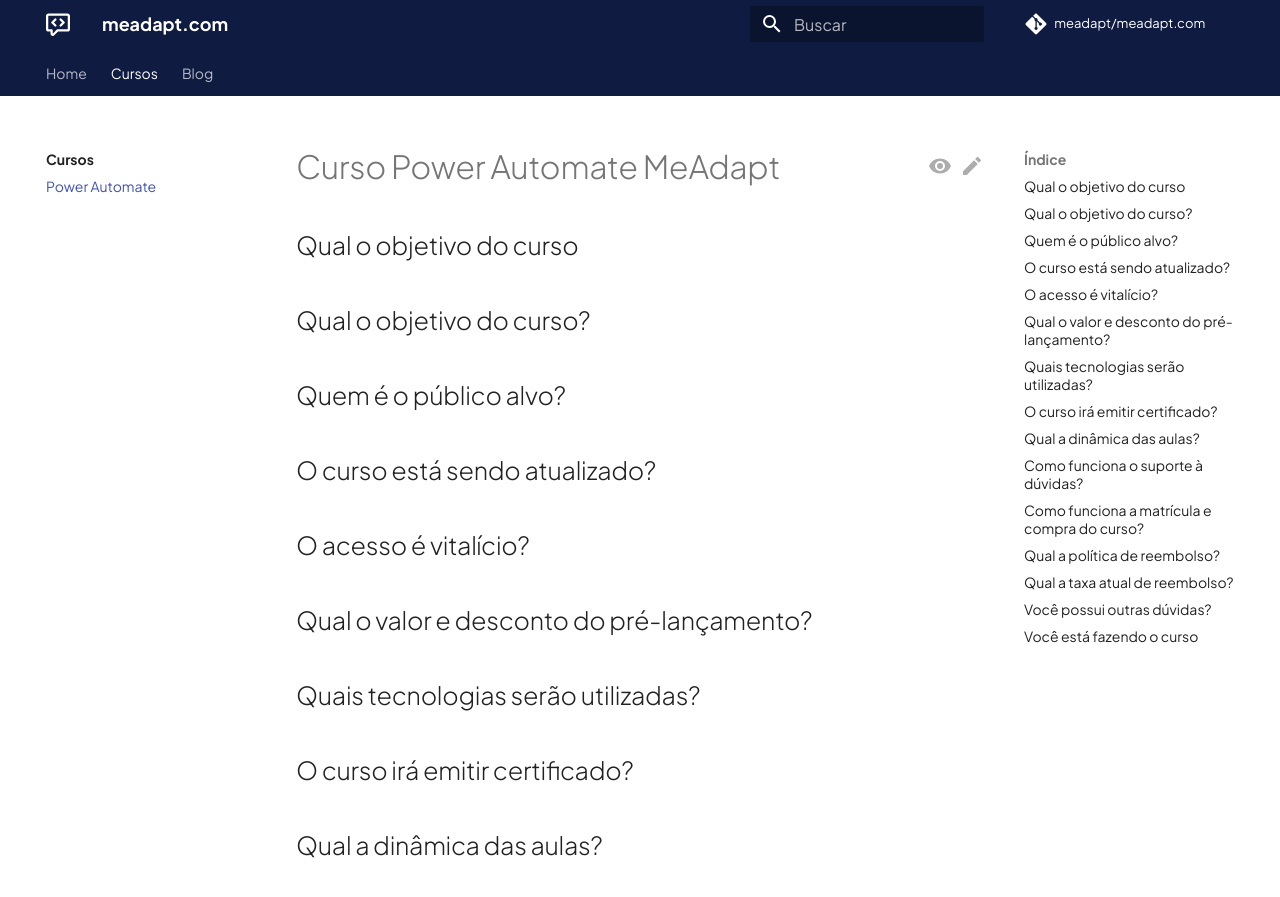
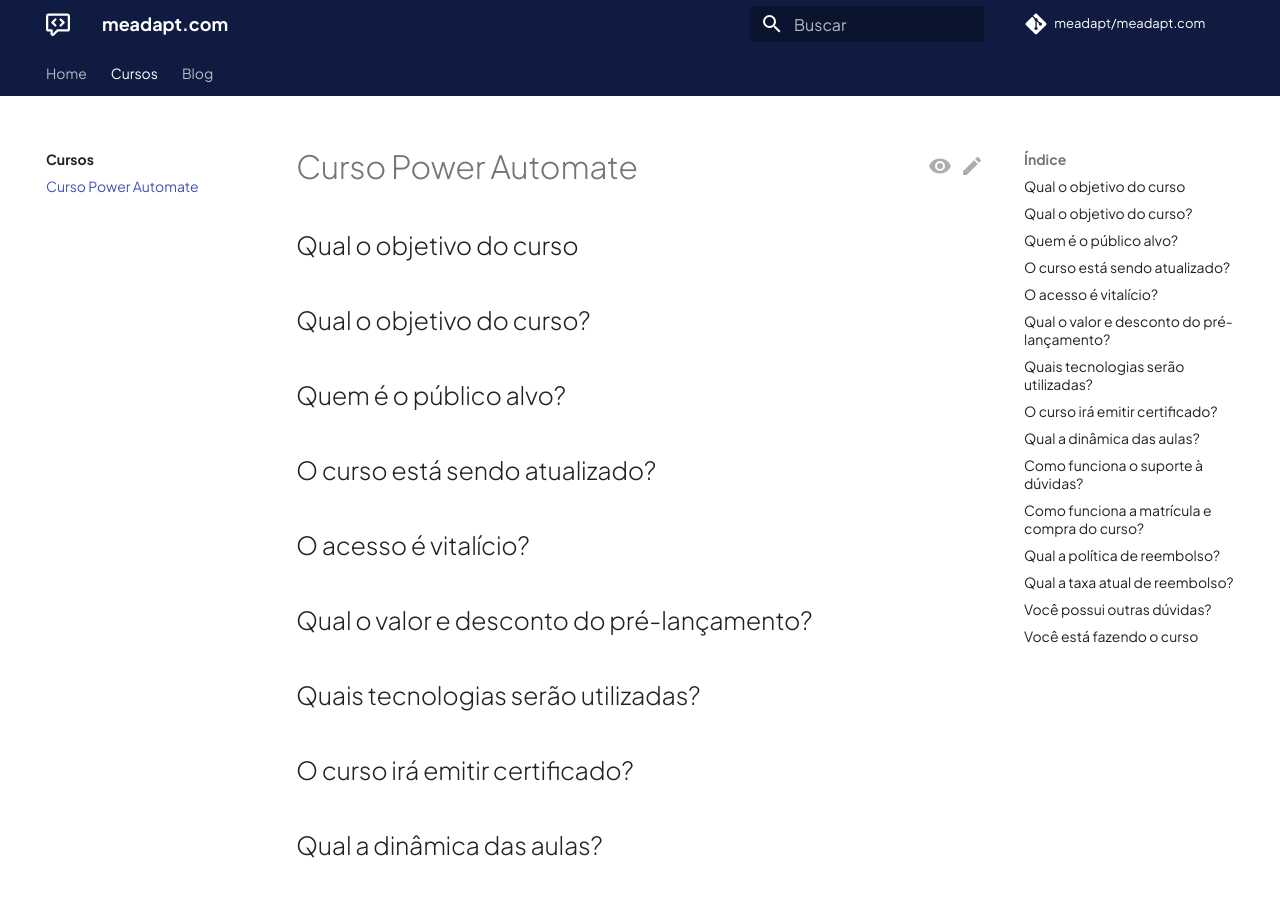
Before and after one commit to meadapt/meadapt.com, an MkDocs documentation site: the page built from docs/courses/power_automate.md, in a window 1280 px wide and 900 px high. Shown: the top 897 px of the window. Built offline with MkDocs 1.6.1 and Material for MkDocs 9.7.7, drawn with Linux system fonts in a browser that asks for light colours; a script that is not in the unit is left out; comment, search, counter and statistics services are not loaded; some of the changed text lies outside the part shown.

Commit message:
Add navigation footer
Improve power automate course name at navbar
See https://squidfunk.github.io/mkdocs-material/upgrade/?h=navigation+footer#navigationfooter
See https://squidfunk.github.io/mkdocs-material/setup/setting-up-the-footer/?h=hide#hiding-prevnext-links

```diff
--- a/docs/courses/power_automate.md
+++ b/docs/courses/power_automate.md
@@ -4,7 +4,7 @@
 comments: true
 ---
 
-# Curso Power Automate MeAdapt
+# Curso Power Automate
 
 ## Qual o objetivo do curso
 
--- a/mkdocs.yml
+++ b/mkdocs.yml
@@ -13,7 +13,7 @@
   - Home: index.md
   - Cursos:
     - courses/index.md
-    - Power Automate: courses/power_automate.md
+    - Curso Power Automate: courses/power_automate.md
   - Blog: blog/index.md
 
 # Configuration
@@ -35,6 +35,7 @@
     - navigation.tabs
     - navigation.top
     - navigation.tracking
+    - navigation.footer
     - search.highlight
     - search.share
     - search.suggest
```
Also changed, not shown: docs/index.md (+1 -0 lines).
